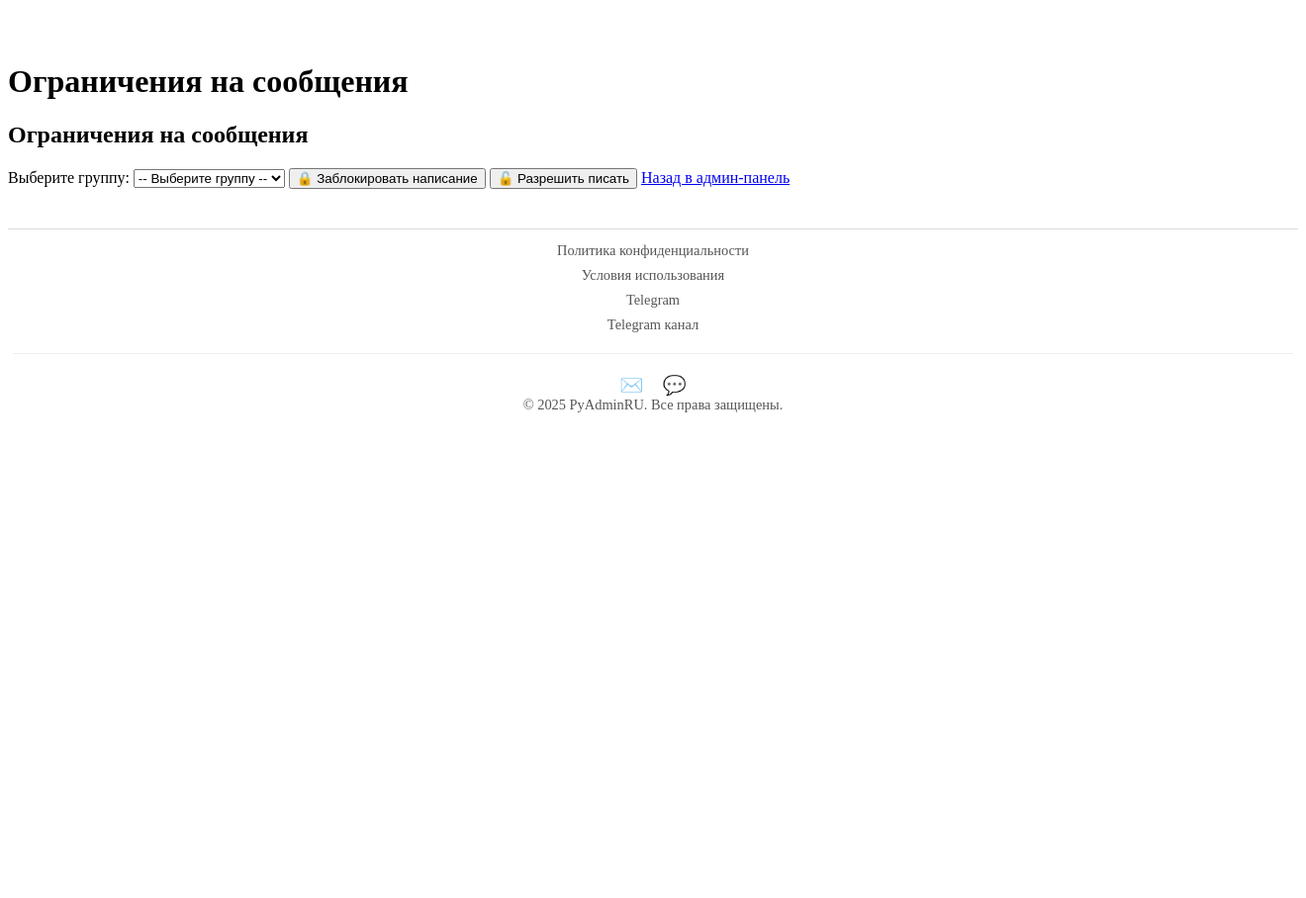
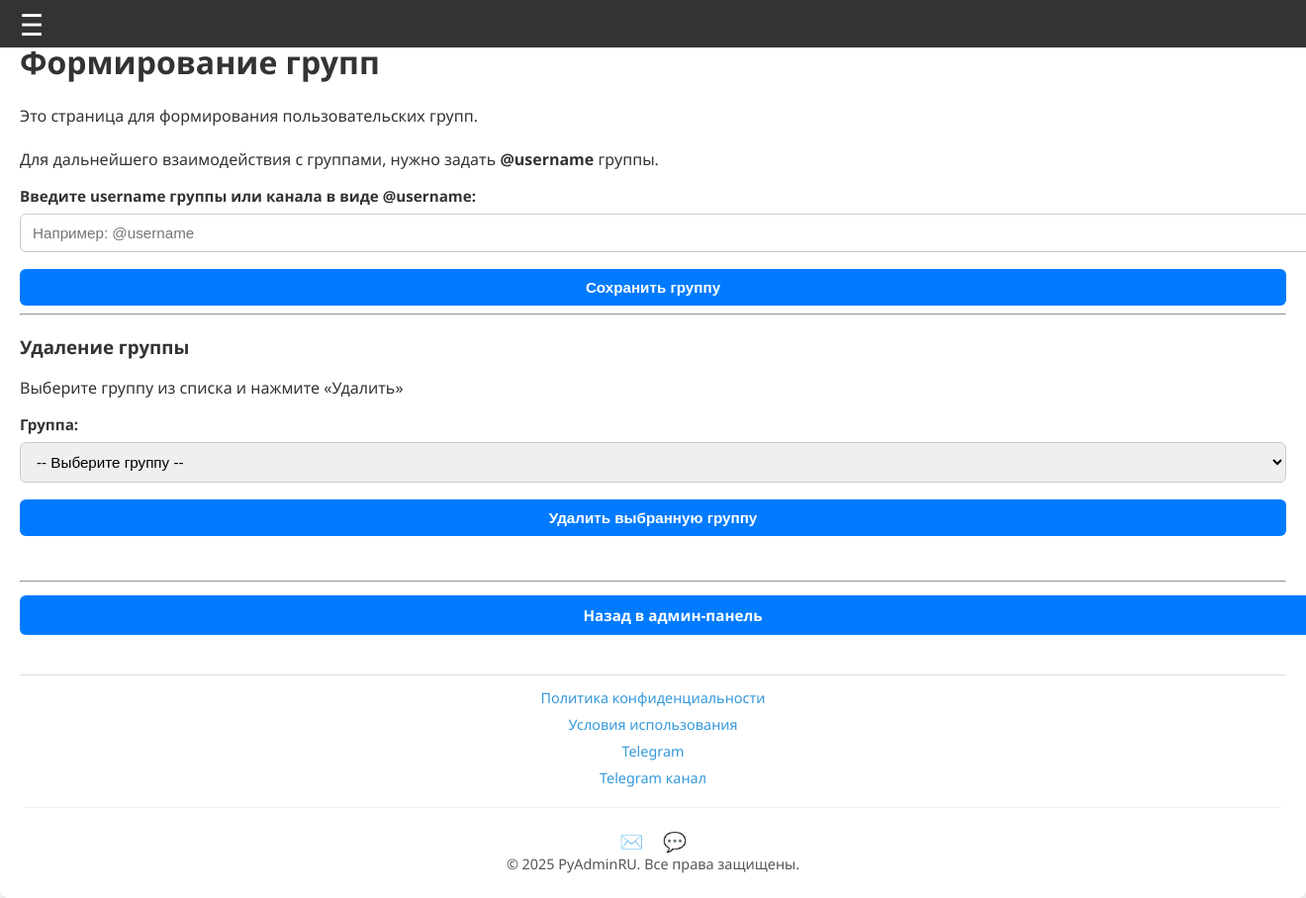
Before and after one commit to pyadrus/Telegram-Admin-bot-WebApp, a FastAPI app: page /restrictions_messages in a window 1320 px wide; the page is wider, and only the part inside the window is pictured. Shown: that part at 99% size. Before the commit the page ends 417 px from the top of that part, so only its background shows below. Run offline with FastAPI, Linux system fonts and the light colour scheme; data that the repository does not hold is empty; parts of the project's set-up code (start-up, migrations or seed data) failed here and were passed over; some libraries are stand-ins or nearby versions.

Commit message:
Рефакторинг кода

```diff
--- a/scr/app/static/css/styles.css
+++ b/scr/app/static/css/styles.css
@@ -2,37 +2,60 @@
   --primary-color: #2c3e50;
   --secondary-color: #3498db;
   --hover-color: #2980b9;
-  --background-color: #f9f9f9;
   --text-color: #333;
   --border-radius: 8px;
   --box-shadow: 0 4px 6px rgba(0, 0, 0, 0.1);
 }
 
+/* Базовые стили */
+body {
+  font-family: "Segoe UI", Tahoma, Geneva, Verdana, sans-serif;
+  color: var(--text-color);
+  margin: 0;
+  padding: 0;
+  background-color: #f9f9f9;
+}
+
+/* Описание */
 .description {
   font-size: 1.1rem;
   text-align: center;
   margin-bottom: 20px;
-  color: #333;
 }
 
-body {
-  font-family: "Segoe UI", Tahoma, Geneva, Verdana, sans-serif;
-  background-color: var(--background-color);
-  color: var(--text-color);
-  line-height: 1.6;
+/* Контейнер */
+.container {
+  background: #ffffff;
   padding: 20px;
+  border-radius: var(--border-radius);
+  box-shadow: var(--box-shadow);
 }
 
-.features li::before {
-  content: "✔️";
-  position: absolute;
+/* Заголовок / баннер */
+.header-banner {
+  position: fixed;
+  top: 0;
   left: 0;
-  top: 0;
-  color: var(--secondary-color);
+  width: 100%;
+  height: 48px;
+  background-color: #333;
+  color: #fff;
+  display: flex;
+  align-items: center;
+  justify-content: space-between;
+  padding: 0 20px;
+  z-index: 999;
+  box-sizing: border-box;
 }
 
+/* Секции */
+.section {
+  margin-bottom: 25px;
+}
+
+/* Список фич */
 .features {
-  list-style-type: none;
+  list-style: none;
   padding-left: 0;
   margin: 30px 0;
   color: #555;
@@ -44,98 +67,15 @@ body {
   margin-bottom: 12px;
 }
 
-.header-banner {
-  position: fixed;
+.features li::before {
+  content: "✔️";
+  position: absolute;
   top: 0;
   left: 0;
-  width: 100%;
-  height: 48px;
-  max-width: 100%;
-  box-sizing: border-box;
-  background-color: #333;
-  z-index: 999;
-  display: flex;
-  align-items: center;
-  justify-content: space-between;
-  padding: 0 20px;
+  color: var(--secondary-color);
 }
 
-textarea {
-  width: 100%;
-  padding: 10px;
-  border-radius: var(--border-radius);
-  border: 1px solid #ccc;
-  margin-top: 10px;
-  margin-bottom: 10px;
-  resize: vertical;
-}
-
-.container {
-  max-width: 800px;
-  margin: auto;
-  background: white;
-  padding: 30px;
-  border-radius: 12px;
-  box-shadow: 0 4px 15px rgba(0, 0, 0, 0.1);
-}
-
-button,
-.btn {
-  display: inline-block;
-  background-color: #007bff;
-  color: white;
-  padding: 10px 20px;
-  border: none;
-  border-radius: 6px;
-  cursor: pointer;
-  font-size: 0.95rem;
-  font-weight: bold;
-  text-decoration: none;
-  text-align: center;
-  transition: background-color 0.3s ease;
-  margin-top: 5px;
-  width: 100%;
-}
-
-button:hover,
-.btn:hover {
-  background-color: #0056b3;
-}
-
-.success {
-  background-color: #d4edda;
-  color: #155724;
-  border-left: 4px solid #155724;
-}
-
-.error {
-  background-color: #f8d7da;
-  color: #721c24;
-  border-left: 4px solid #721c24;
-}
-
-.link-button {
-  display: inline-block;
-  padding: 10px 20px;
-  margin-top: 10px;
-  font-size: 0.95rem;
-  font-weight: bold;
-  text-align: center;
-  text-decoration: none;
-  background-color: #28a745;
-  color: white;
-  border-radius: 6px;
-  transition: background-color 0.3s ease;
-}
-
-.social-icons a:hover {
-  color: var(--hover-color);
-}
-
-.section {
-  margin-bottom: 25px;
-}
-
+/* Метки */
 label {
   display: block;
   margin-bottom: 8px;
@@ -143,6 +83,7 @@ label {
   font-size: 0.95rem;
 }
 
+/* Инпуты и textarea */
 input[type="text"],
 textarea,
 select {
@@ -158,10 +99,75 @@ select {
 input[type="text"]:focus,
 textarea:focus,
 select:focus {
-  border-color: #007bff;
+  border-color: var(--secondary-color);
   outline: none;
 }
 
+/* Textarea */
+textarea {
+  resize: vertical;
+  margin-top: 10px;
+  margin-bottom: 10px;
+}
+
+/* Кнопки */
+button,
+.btn {
+  display: inline-block;
+  width: 100%;
+  padding: 10px 20px;
+  background-color: #007bff;
+  color: white;
+  border: none;
+  border-radius: 6px;
+  font-size: 0.95rem;
+  font-weight: bold;
+  cursor: pointer;
+  text-align: center;
+  text-decoration: none;
+  transition: background-color 0.3s ease;
+  margin-top: 5px;
+}
+
+button:hover,
+.btn:hover {
+  background-color: #0056b3;
+}
+
+/* Зелёная кнопка-ссылка */
+.link-button {
+  display: inline-block;
+  padding: 10px 20px;
+  margin-top: 10px;
+  font-size: 0.95rem;
+  font-weight: bold;
+  text-align: center;
+  text-decoration: none;
+  background-color: #28a745;
+  color: white;
+  border-radius: 6px;
+  transition: background-color 0.3s ease;
+}
+
+/* Иконки соцсетей */
+.social-icons a:hover {
+  color: var(--hover-color);
+}
+
+/* Сообщения об успехе и ошибках */
+.success {
+  background-color: #d4edda;
+  color: #155724;
+  border-left: 4px solid #155724;
+}
+
+.error {
+  background-color: #f8d7da;
+  color: #721c24;
+  border-left: 4px solid #721c24;
+}
+
+/* Статус */
 .status {
   margin-top: 10px;
   padding: 10px 15px;
--- a/scr/app/templates/formation_groups.html
+++ b/scr/app/templates/formation_groups.html
@@ -77,9 +77,7 @@
     <h3>Удаление группы</h3>
     <p>Выберите группу из списка и нажмите «Удалить»</p>
     <label for="group-select-del">Группа:</label>
-    <select id="group-select-del">
-        <option value="">-- Выберите группу --</option>
-    </select>
+    <select id="group-select-del"><option value="">-- Выберите группу --</option></select>
     <button onclick="delGroup()">Удалить выбранную группу</button>
     <!-- Статус операции -->
     <p id="delete-status" class="status"></p>
@@ -99,6 +97,7 @@
         </div>
         &copy; 2025 PyAdminRU. Все права защищены.
     </footer>
+
 </div>
 <!-- === Встроенный JavaScript === -->
 <script>
--- a/scr/app/templates/restrictions_messages.html
+++ b/scr/app/templates/restrictions_messages.html
@@ -2,32 +2,25 @@
 <html lang="ru">
 <head>
     <meta charset="UTF-8"/>
-    <meta name="viewport" content="width=device-width, initial-scale=1.0"/>
-    <title>Ограничения на сообщения</title>
+    <title>Формирование групп</title>
+
+    <!-- Telegram Web App API -->
     <script src="https://telegram.org/js/telegram-web-app.js"></script>
-    <!-- Правильный способ подключения CSS -->
+
+    <!-- Стили -->
     <link rel="stylesheet" href="/scr/app/static/css/styless-burger-menu.css"/>
-    <!-- Футер -->
     <link rel="stylesheet" href="/scr/app/static/css/footer-styles.css"/>
+    <link rel="stylesheet" href="/scr/app/static/css/styles.css"/>
 </head>
-<script>
-    //кнопка назад
-    const tg = window.Telegram.WebApp;
-    tg.BackButton.show();
 
-    tg.BackButton.onClick(() => {
-        tg.expand(); // Убедимся, что expand() сработает
-        setTimeout(() => {
-            window.history.back();
-        }, 0);
-    });
-</script>
 <body>
-<div class="header-banner">
+<!-- Верхняя панель -->
+<header class="header-banner">
     <div class="burger-menu-icon" id="burgerMenuIcon">&#9776;</div>
-</div>
+</header>
 
-<div class="burger-menu" id="burgerMenu">
+<!-- Бургер-меню -->
+<nav class="burger-menu" id="burgerMenu">
     <ul>
         <li><a href="/formation-groups">👥 Формирование групп</a></li>
         <li><a href="/restrictions_on_messages">👤 Количество участников</a></li>
@@ -38,21 +31,52 @@
         <li><a href="/add_groups_for_tracking">🔍 Добавить группы / каналы</a></li>
         <li><a href="/help">❓ Помощь</a></li>
     </ul>
-</div>
+</nav>
 
-<div class="container">
-    <h1>Ограничения на сообщения</h1>
-    <!-- Выбор группы для ограничений -->
-    <h2>Ограничения на сообщения</h2>
-    <label for="groups-select">Выберите группу:</label>
-    <select id="groups-select">
-        <option value="">-- Выберите группу --</option>
-    </select>
-    <!-- Исправленные кнопки -->
-    <button onclick="setReadOnly()">🔒 Заблокировать написание</button>
-    <button onclick="setFullAccess()">🔓 Разрешить писать</button>
+<!-- Контент -->
+<main class="container">
+    <h1>Формирование групп</h1>
+
+    <!-- Статусы -->
+    {% if request.query_params.success %}
+    <div class="status success">Группа успешно сохранена!</div>
+    {% endif %}
+    {% if request.query_params.error %}
+    <div class="status error">Ошибка: группа не сохранена (возможно, уже существует).</div>
+    {% endif %}
+
+    <p>
+        Это страница для формирования пользовательских групп.<br><br>
+        Для дальнейшего взаимодействия с группами, нужно задать <strong>@username</strong> группы.
+    </p>
+
+    <!-- Форма добавления группы -->
+    <form action="/save-group" method="post" enctype="application/x-www-form-urlencoded">
+        <label for="chat-username">Введите username группы или канала в виде @username:</label>
+        <input type="text" id="chat-username" name="chat_username" placeholder="Например: @username"/>
+        <button type="submit">Сохранить группу</button>
+    </form>
+
+    <hr class="my-8 h-px border-0 bg-gray-300"/>
+
+    <!-- Удаление группы -->
+    <section>
+        <h3>Удаление группы</h3>
+        <p>Выберите группу из списка и нажмите «Удалить»</p>
+        <label for="group-select-del">Группа:</label>
+        <select id="group-select-del">
+            <option value="">-- Выберите группу --</option>
+        </select>
+        <button onclick="delGroup()">Удалить выбранную группу</button>
+        <p id="delete-status" class="status"></p>
+    </section>
+
+    <hr class="my-8 h-px border-0 bg-gray-300"/>
+
+    <!-- Кнопка возврата -->
     <a href="/" class="btn">Назад в админ-панель</a>
 
+    <!-- Футер -->
     <footer>
         <a href="/privacy_policy">Политика конфиденциальности</a>
         <a href="/terms_of_use">Условия использования</a>
@@ -65,8 +89,8 @@
         </div>
         &copy; 2025 PyAdminRU. Все права защищены.
     </footer>
-</div>
-
+</main>
+<!-- Скрипты -->
 <!-- Открытие бургер меню -->
 <script src="/scr/app/static/js/burger.js"></script>
 <script src="/scr/app/static/js/admin.js"></script>
```
